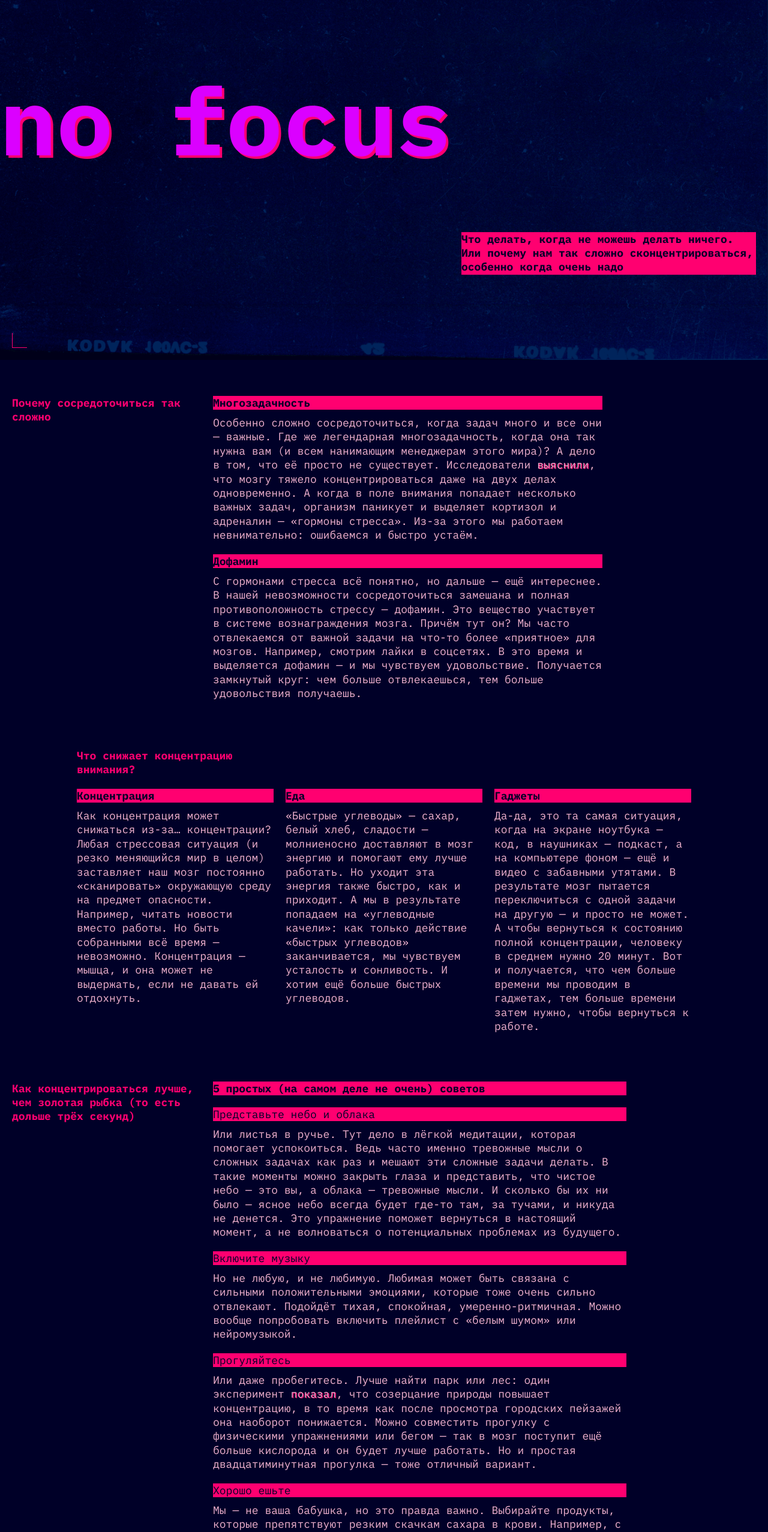
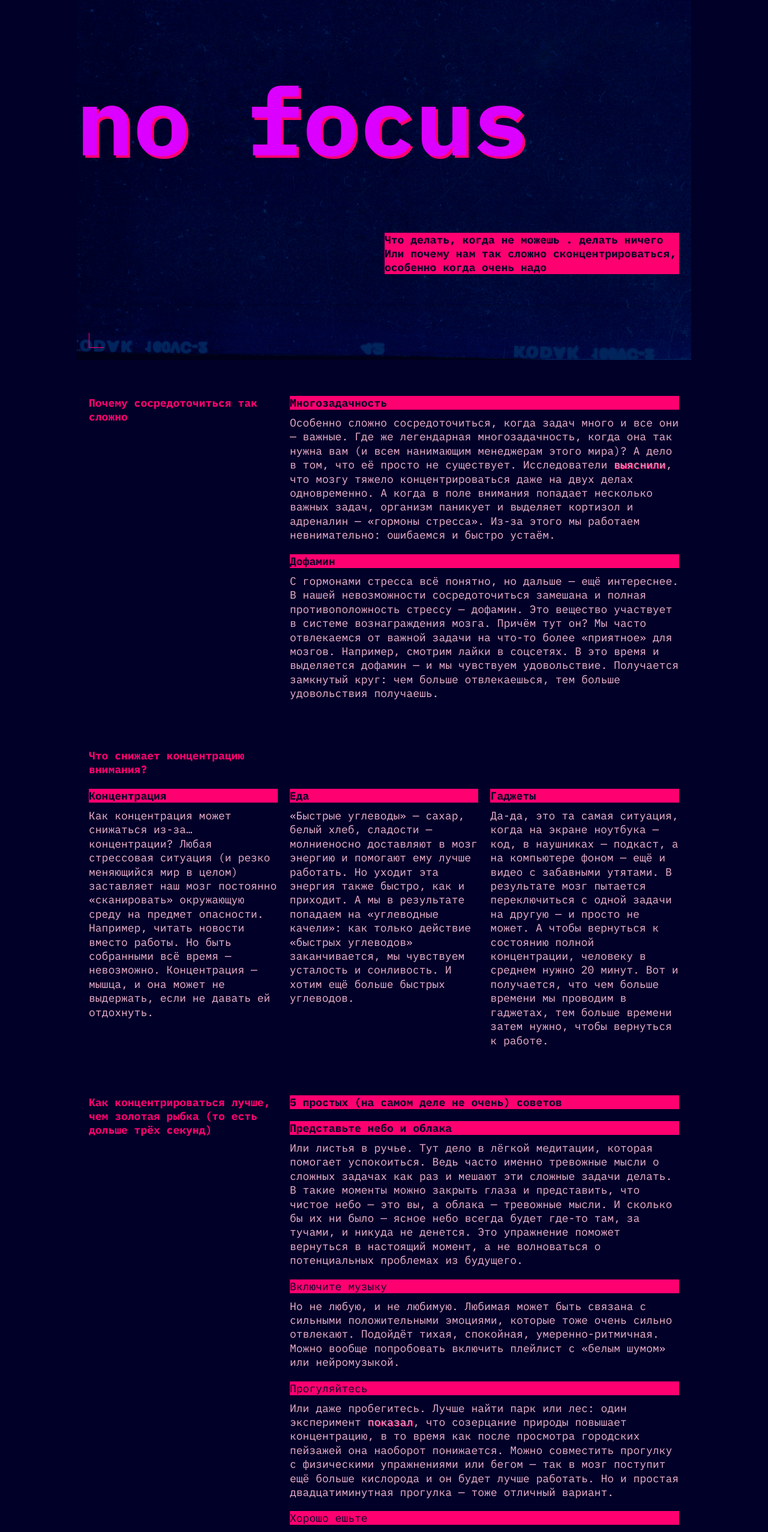
Before and after one commit to patronovpatronovcbo-coder/slozhno-sosredotochitsya-fd, a website: page index.html in a window 1280 px wide. Shown: the part 200-2754 px from the top of the page at 60% size. Drawn offline with Linux system fonts and the light colour scheme.

Commit message:
Готовая проэктная работа)))

```diff
--- a/index.html
+++ b/index.html
@@ -50,8 +50,11 @@
 
       <div class="header__description">
         <p class="header__description-text">
-          Что делать, когда не можешь делать ничего. Или почему нам так сложно
-          сконцентрироваться, особенно когда очень надо
+          Что делать, когда не можешь .<br>
+          делать ничего<br>
+          Или почему нам так сложно<br>
+          сконцентрироваться, особенно<br>
+          когда очень надо<br>
         </p>
       </div>
     </header>
@@ -97,7 +100,7 @@
           </article>
         </div>
       </section>
-      <section class="content__section">
+      <section class="content__section content__section--cards">
         <h2 class="content__section-title">
           Что снижает концентрацию внимания?
         </h2>
@@ -145,19 +148,19 @@
           </article>
         </div>
       </section>
-      <section class="content__section">
+      <section class="content__section content__section--tips">
         <h2 class="content__section-title">
           Как концентрироваться лучше, чем золотая рыбка (то есть дольше трёх
           секунд)
         </h2>
         <div class="content__section-list">
           <article class="content__card">
-            <h3 class="content__card-title title-decor">
+            <h3 class="content__card-title title-decor section-subtitle">
               5 простых (на самом деле не очень) советов
             </h3>
-            <h3 class="content__card-title title-decor section-thin-titles">
+            <h4 class="content__card-title title-decor">
               Представьте небо и облака
-            </h3>
+            </h4>
             <div class="content__card-text">
               <p>
                 Или листья в ручье. Тут дело в лёгкой медитации, которая
--- a/styles/dark.css
+++ b/styles/dark.css
@@ -3,7 +3,8 @@
   --accent-color: #ff0070;
   --title-color: #db00ff;
   --main-text-color: rgb(241 178 206 / 1);
-  --title-text-color: #000028;
+  --color-text-main: #000028;
+  --text-main: #000028;
 }
 
 .theme-dark .header__rec {
@@ -14,7 +15,3 @@
   background-color: var(--accent-color);
   box-shadow: 0 0 4px 2px var(--accent-color);
 }
-
-/* .theme-dark .page {
-  background-color: var(--bg-color);
-} */
--- a/styles/light.css
+++ b/styles/light.css
@@ -1,13 +1,11 @@
 :root.theme-light {
   --bg-image: url(../images/cover-image-light.png);
   --bg-color: rgb(255 241 247 / 1);
-  --main-text-color: rgb(53 52 48 / 1);
+  --main-text-color: rgb(53, 51, 48);
   --accent-color: rgb(255 141 203 / 1);
   --title-color: rgb(255 194 230 / 1);
-}
-
-.theme-light .page {
-  background-color: var(--bg-color);
+  --color-text-main: rgb(53 52 48 / 1);
+  --text-main: rgb(53 52 48 / 1);
 }
 
 .theme-light .decorated-zone::before,
--- a/styles/style.css
+++ b/styles/style.css
@@ -5,7 +5,8 @@
   background-attachment: fixed;
   color: var(--title-text-color);
   font-family: var(--main-font), monospace;
-  margin: 0;
+  margin: 0 auto;
+  max-width: 1024px;
 }
 
 .decorated-zone {
@@ -36,7 +37,7 @@
 }
 
 .title-decor {
-  color: var(--bg-color);
+  color: var(--text-main);
   background-color: var(--accent-color);
   font-weight: 700;
 }
@@ -127,13 +128,13 @@
   align-self: center;
   font-family: var(--main-font), monospace;
   font-weight: 700;
-  font-size: var(--header-title-size);
+  font-size: var(--main-title-size);
   line-height: 82.5%;
   color: var(--title-color);
   text-shadow: 4px 4px 0 var(--accent-color);
   inline-size: min-content;
-  width: 355px;
-  height: 192px;
+  min-width: 355px;
+  width:100%
 }
 
 .header__description {
@@ -147,11 +148,10 @@
   font-weight: 700;
   font-size: 18px;
   line-height: 23px;
-  color: var(--bg-color);
+  color: var(--color-text-main);
   background-color: var(--accent-color);
   padding: 0;
   width: 355px;
-  min-height: 117px;
   height: auto;
   letter-spacing: 0%;
 }
@@ -192,6 +192,8 @@
   letter-spacing: 0%;
 }
 
+
+
 .content__link {
   color: var(--main-text-color);
   font-family: inherit;
@@ -212,6 +214,7 @@
   outline: 1px solid var(--main-text-color);
   outline-offset: 1px;
 }
+
 
 .section-thin-titles {
   font-weight: 400;
@@ -263,7 +266,7 @@
 .footer__title {
   font-family: 'IBM Plex Mono', monospace;
   font-weight: 700;
-  font-size: var(--header-title-size);
+  font-size: var(--main-title-size);
   line-height: 82.5%;
   color: var(--title-color);
   text-shadow: 2px 2px 0 var(--accent-color);
@@ -278,13 +281,16 @@
   margin-top: 20px;
 }
 
+.content__card-text p:not(:last-child) {
+  margin-bottom: 10px;
+}
+
 @media (min-width: 768px) {
 
   .header {
     padding: 20px;
     grid-template-rows: 1fr min-content 1fr;
     min-height: 1024px;
-    height: 100vh;
   }
 
   .decorated-zone::before {
@@ -317,9 +323,8 @@
 
   .header__title {
     width: 100%;
-    max-width: 576px;
     height: auto;
-    font-size: 120px;
+    font-size: var(--main-title-size);
     line-height: 82.5%;
     margin-left: -20px;
     justify-self: start;
@@ -334,7 +339,7 @@
 
   .header__description-text {
     width: 100%;
-    min-height: 117px;
+    min-height: auto;
   }
 
   .content {
@@ -347,7 +352,6 @@
     grid-template-columns: 236px 1fr;
     column-gap: 20px;
     width: 100%;
-    max-width: 768px;
   }
 
   .content__section-title {
@@ -356,6 +360,10 @@
     min-height: 71px;
     margin: 0;
   }
+
+  .section-subtitle {
+   margin-top: 20px;
+}
 
   .content__section-list {
     grid-column: 2;
@@ -383,36 +391,23 @@
     gap: 20px;
   }
 
-  .content__section:nth-of-type(2) {
+  .content__section--cards {
     display: flex;
     flex-direction: column;
   }
 
-  .content__section:nth-of-type(2) .content__section-title {
+  .content__section--cards .content__section-title {
     grid-column: 1;
     width: 236px;
     min-height: 41px;
     margin-bottom: 20px;
   }
 
-  .content__section:nth-of-type(2) .content__section-list {
-    display: flex;
-    flex-direction: column;
-    gap: 20px;
-    width: 100%;
-  }
-
-  .content__section:nth-of-type(2) .content__card-title,
-  .content__section:nth-of-type(2) .content__card-text {
+  .content__section--cards .content__card-title,
+  .content__section--cards .content__card-text {
     width: 100%;
     max-width: 100%;
     min-height: auto;
-  }
-
-  .content__section:nth-of-type(3)
-    .content__card:first-child
-    .content__card-title:nth-of-type(2) {
-    margin-top: 20px;
   }
 
   .gallery-block {
@@ -429,6 +424,10 @@
     max-width: 100%;
     margin-bottom: 20px;
   }
+
+  .content__card-title + .content__card-title {
+    margin-top: 20px;
+}
 
   .gallery {
     display: grid;
@@ -461,11 +460,7 @@
     grid-area: street;
   }
 
-  .gallery img:nth-child(1),
-  .gallery img:nth-child(2),
-  .gallery img:nth-child(3),
-  .gallery img:nth-child(4),
-  .gallery img:nth-child(5) {
+  .gallery img {
     aspect-ratio: auto;
     width: 100%;
     height: 100%;
@@ -529,7 +524,7 @@
   .header__description-text {
     display: block;
     width: 100%;
-    min-height: 71px;
+    min-height: auto;
   }
 
   .content__section {
@@ -537,7 +532,6 @@
     grid-template-columns: 314px 1fr;
     column-gap: 20px;
     width: 100%;
-    max-width: 1024px;
   }
 
   .content__section-title {
@@ -556,17 +550,16 @@
     min-height: 211px;
   }
 
-  .content__section:nth-of-type(2) {
+  .content__section--cards {
     display: flex;
     flex-direction: column;
     align-items: flex-start;
     gap: 20px;
     width: 100%;
-    max-width: 1024px;
     margin: 0 auto;
   }
 
-  .content__section:nth-of-type(2) .content__section-title {
+  .content__section--cards .content__section-title {
     width: 100%;
     max-width: 315px;
     margin: 0;
@@ -574,14 +567,14 @@
     height: 47px;
   }
 
-  .content__section:nth-of-type(2) .content__section-list {
+  .content__section--cards .content__section-list {
     display: grid;
     grid-template-columns: repeat(3, 1fr);
     gap: 20px;
     width: 100%;
   }
 
-  .content__section:nth-of-type(2) .content__card {
+  .content__section--cards .content__card {
     width: 100%;
     min-height: 384px;
     display: flex;
@@ -601,23 +594,23 @@
     align-items: start;
   }
 
-  .content__section:nth-of-type(3) .content__section-list {
+  .content__section--tips .content__section-list {
     display: flex;
     flex-direction: column;
     gap: 20px;
   }
 
-  .content__section:nth-of-type(3) .content__card-title,
-  .content__section:nth-of-type(3) .content__card-text {
+  .content__section--tips .content__card-title,
+  .content__section--tips .content__card-text {
     max-width: none;
     width: 100%;
   }
 
-  .content__section:nth-of-type(3) .content__card-text {
+  .content__section--tips .content__card-text {
     min-height: auto;
   }
 
-  .content__section:nth-of-type(2) {
+  .content__section--cards {
     display: flex;
     flex-direction: column;
     gap: 20px;
@@ -626,7 +619,6 @@
   .footer {
     width: 100%;
     min-height: 768px;
-    height: 768px;
     display: flex;
     align-items: center;
     justify-content: center;
@@ -636,9 +628,13 @@
   }
 
   .footer__title {
-    font-size: var(--header-title-size);
+    font-size: var(--main-title-size);
     line-height: 82.5%;
     text-align: center;
     margin: 0;
   }
+
+  .header__description-text br {
+    display: none;
+  }
 }
--- a/styles/variables.css
+++ b/styles/variables.css
@@ -5,12 +5,36 @@
   --title-color: #db00ff;
   --main-text-color: rgb(241 178 206 / 1);
   --bg-image: url(../images/cover-image-dark.png);
-  --header-title-size: clamp(7.25rem, 7.0115rem + 1.0178vw, 7.5rem);
+  --main-title-size: clamp(7.25rem, 7.0115rem + 1.0178vw, 7.5rem);
+  --text-main: #000028;
+  --color-text-main: #000028;
 }
 
 @media (min-width: 768px) {
 
   :root {
-    --header-title-size: clamp(7.5rem, 0.5625rem + 14.4531vw, 9.8125rem);
+    --main-title-size: clamp(7.5rem, 0.5625rem + 14.4531vw, 9.8125rem);
   }
 }
+
+:root:has(.theme_auto) {
+  --bg-image: url(../images/cover-image-light.png);
+  --bg-color: rgb(255 241 247 / 1);
+  --main-text-color: rgb(53 52 48 / 1);
+  --accent-color: rgb(255 141 203 / 1);
+  --title-color: rgb(255 194 230 / 1);
+  --color-text-main: rgb(53 52 48 / 1);
+  --text-main: rgb(53 52 48 / 1);
+}
+
+@media (prefers-color-scheme: dark) {
+  :root:has(.theme_auto) {
+    --bg-image: url(../images/cover-image-dark.png);
+    --bg-color: #000028;
+    --accent-color: #ff0070;
+    --title-color: #db00ff;
+    --main-text-color: rgb(241 178 206 / 1);
+    --color-text-main: #000028;
+    --text-main: #000028;
+  }
+}
```
